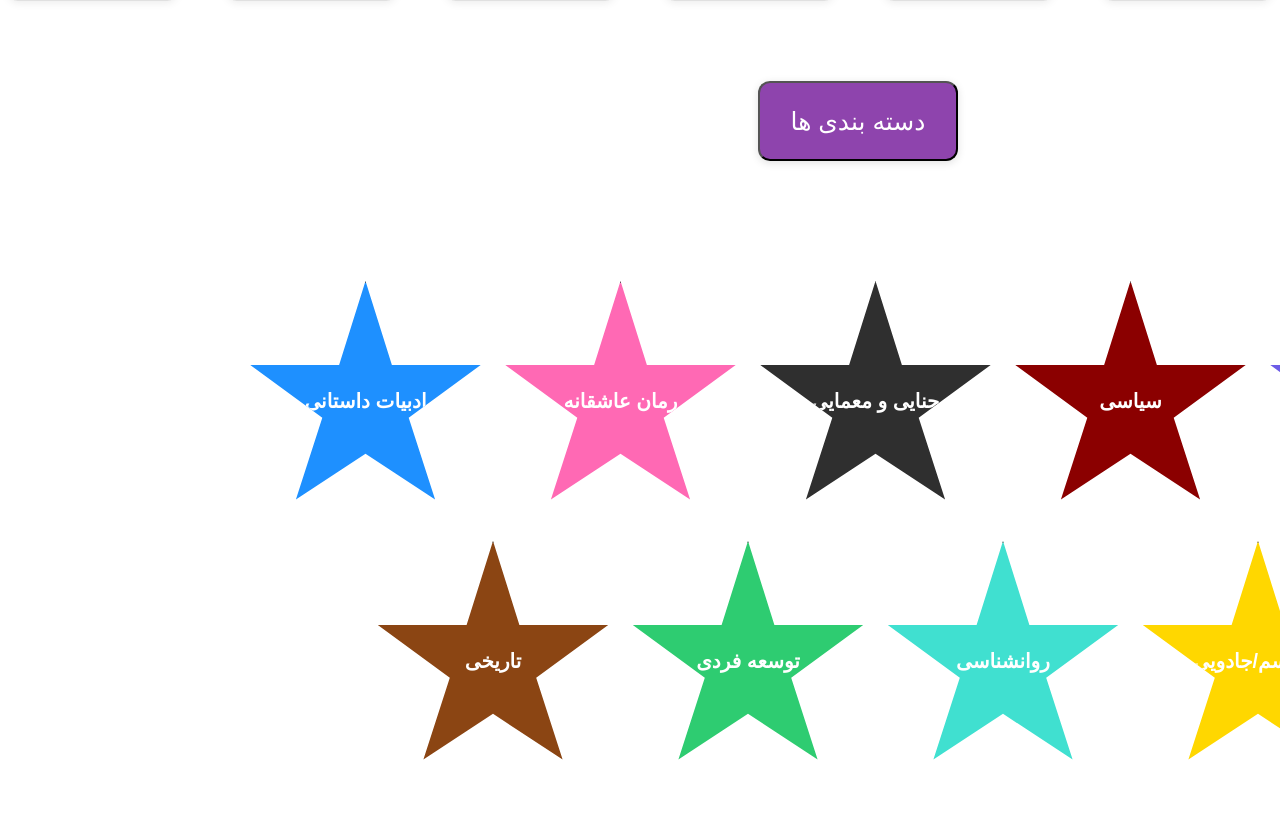
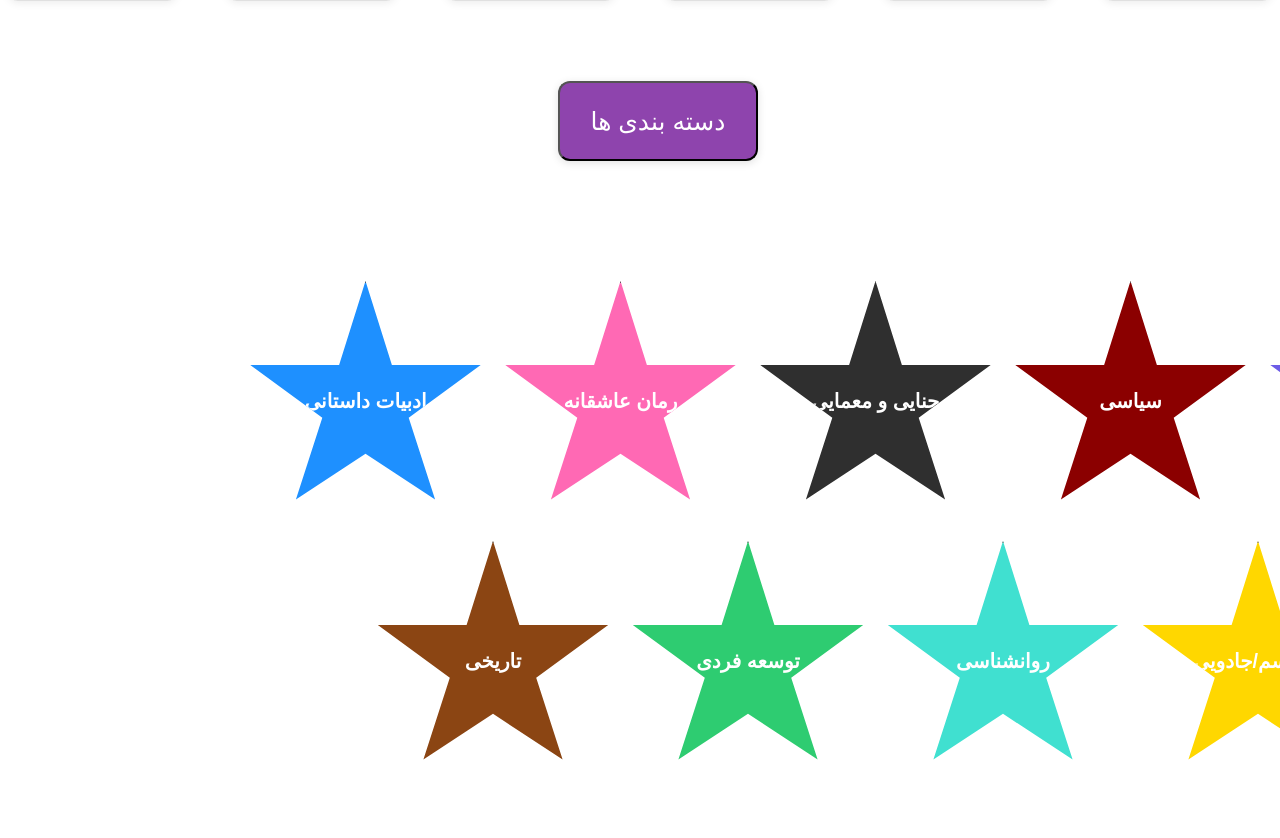
Before and after one commit to Stella-429/BookStore-webapp, a plain HTML site: page index.html in a window 1280 px wide. Shown: the part 918-1756 px from the top of the page. Drawn offline with Linux system fonts and the light colour scheme.

Commit message:
move btn to left

```diff
--- a/assets/style.css
+++ b/assets/style.css
@@ -164,7 +164,7 @@
   height: 80px;
   text-align: center;
   margin-top: 50px;
-  margin-left: 300px;
+  margin-left: 100px;
   margin-bottom: 100px;
   font-size: 25px;
   border-radius: 12px;
```
